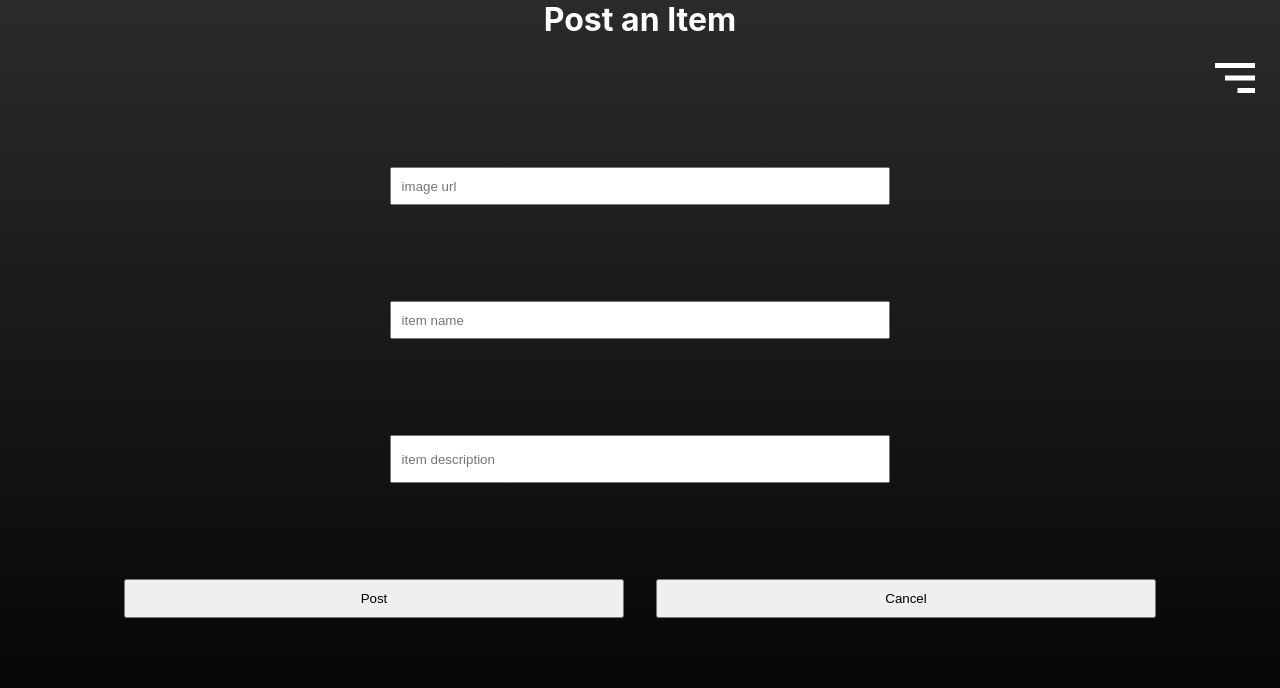
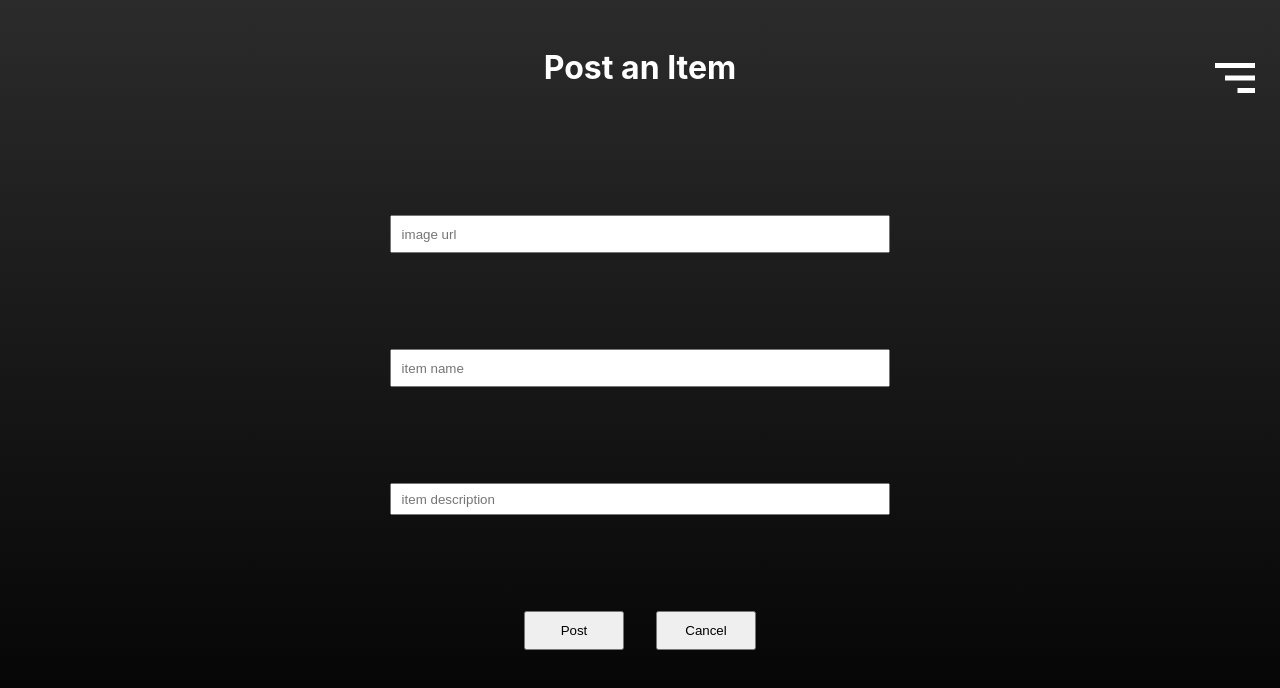
Before and after one commit to kndshein/GimmeIt-Frontend, a React (Create React App) app: page /post in a window 1280 px wide. Shown: the top 688 px of the page. Built offline with nearby package versions, Linux system fonts and the light colour scheme; no server answers.

Commit message:
styled confirmation page

```diff
--- a/src/Components/PostForm.js
+++ b/src/Components/PostForm.js
@@ -42,7 +42,7 @@ function PostForm(props) {
           onChange={handleChange}
         />
         <input
-          className="input-descript"
+          className="input-description"
           type="text"
           placeholder="item description"
           name="description"
--- a/src/Pages/Confirmation.js
+++ b/src/Pages/Confirmation.js
@@ -1,4 +1,5 @@
 import React from "react";
+import '../css/Payment.css'
 
 const Confirmation = (props) => {
   const handlePaymentConfirm = (event) => {
@@ -6,9 +7,9 @@ const Confirmation = (props) => {
     props.history.replace("/cart");
   };
   return (
-    <div>
-      Confirmation
+    <div className="confirm-container">
       <div className="buyer-container">
+        <h1 className="confirmation">Please Confirm Information</h1>
         <div className="name">
           {props.paymentFormData.firstName} {props.paymentFormData.lastName}
         </div>
@@ -20,7 +21,15 @@ const Confirmation = (props) => {
           {props.paymentFormData.addressZipcode}
         </div>
       </div>
-      <button onClick={handlePaymentConfirm}>Confirm</button>
+      <div className="btn-confirmation">
+        <button
+          className="btn-confirm"
+          id="confirmation-btn"
+          onClick={handlePaymentConfirm}
+        >
+          Confirm
+        </button>
+      </div>
     </div>
   );
 };
--- a/src/css/Payment.css
+++ b/src/css/Payment.css
@@ -48,6 +48,47 @@
 }
 
 .btn-payment {
-  grid-column: 3/4;
+  cursor: pointer;
+  grid-column: 4/6;
+  align-items: center;
   grid-row: 6/7;
+  width: 100px;
 }
+
+/* CONFIRMATION STYLES */
+.confirm-container {
+  border: 2px solid #fff;
+  margin: 2rem 2rem;
+}
+
+.buyer-container {
+  display: flex;
+  justify-content: center;
+  text-align: left;
+  align-items: center;
+  flex-direction: column;
+}
+
+.name {
+  line-height: 25px;
+
+}
+
+.street-address {
+  line-height: 25px;
+}
+
+.confirmation {
+  margin: 2rem 0;
+}
+
+.btn-confirmation {
+  display: flex;
+  justify-content: center;
+  align-items: center;
+}
+
+#confirmation-btn {
+  margin: 2rem 0;
+  padding: .3rem;
+}
--- a/src/css/postForm.css
+++ b/src/css/postForm.css
@@ -1,9 +1,17 @@
 .posting-title {
   text-align: center;
   color: #fff;
+  margin-top: 3rem;
+}
+
+.PostForm {
+  display: flex;
+  justify-content: center;
+  align-items: center;
 }
 
 .form-post {
+  width: 60vw;
   margin-top: 8rem;
   display: flex;
   flex-direction: column;
@@ -14,25 +22,32 @@
 .form-post input {
   max-width: 500px;
   padding: .6rem;
-  width: 70vw;
+  width: 60vw;
   margin-bottom: 6rem;
 }
 
-.input-descript {
-  height: 3rem;
-
+.input-description {
+  height: 2rem;
 }
 
 .btn-container {
   display: flex;
   justify-content: center;
   align-items: center;
+  width: 50%;
 }
 
-.btn-submit {
+.btn-container input {
+  width: 90%;
+  /* height: 40px; */
+  margin: 0 1rem;
+  max-width: 100px;
+}
+
+/* .btn-submit {
+  display: block;
   margin-right: 1rem;
-  width: 15vw;
-  max-width: 200px;
+  max-width: 100px;
   padding: .6rem;
 }
 
@@ -41,4 +56,4 @@
   margin-left: 1rem;
   max-width: 100px;
   width: 15vw;
-}
+} */
```
